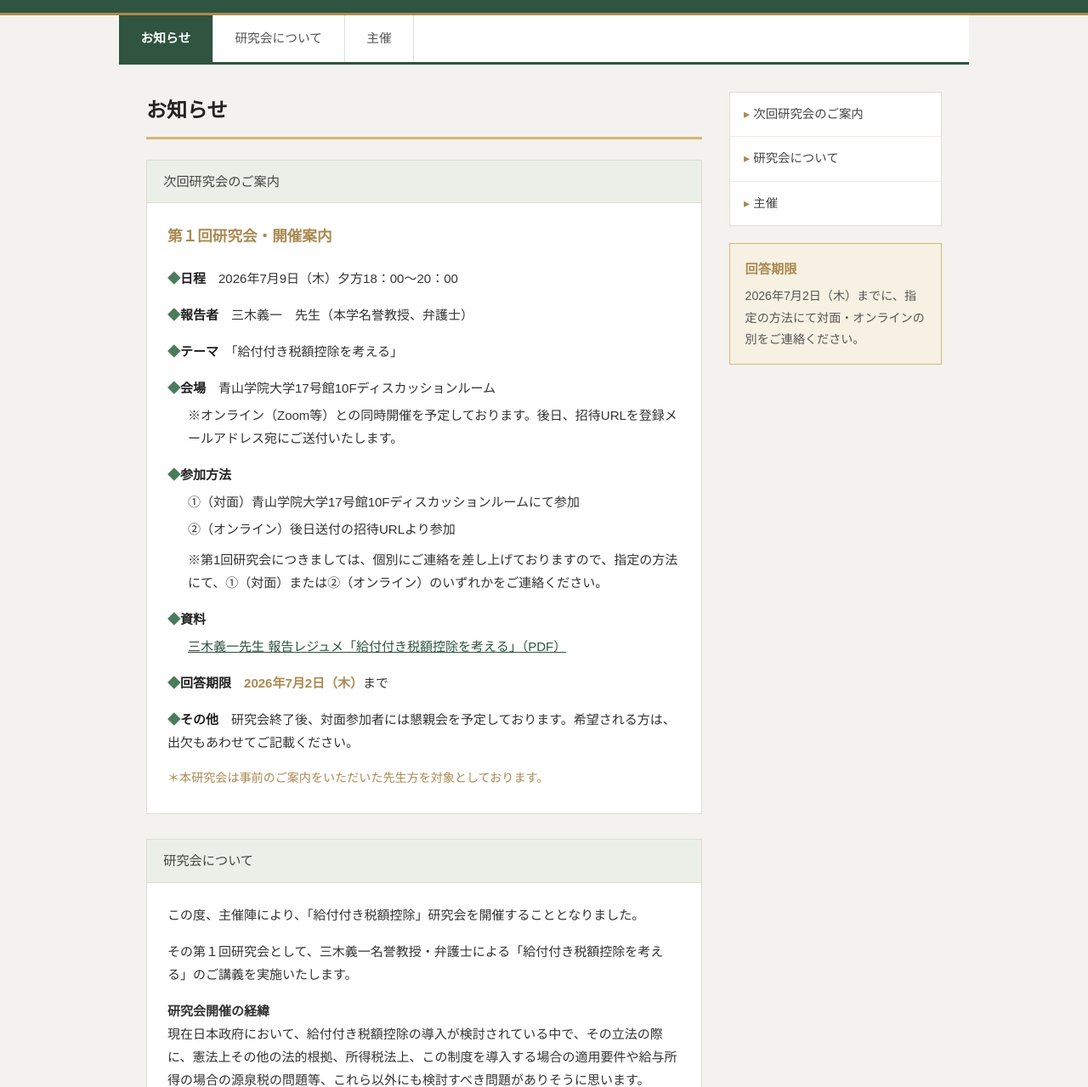
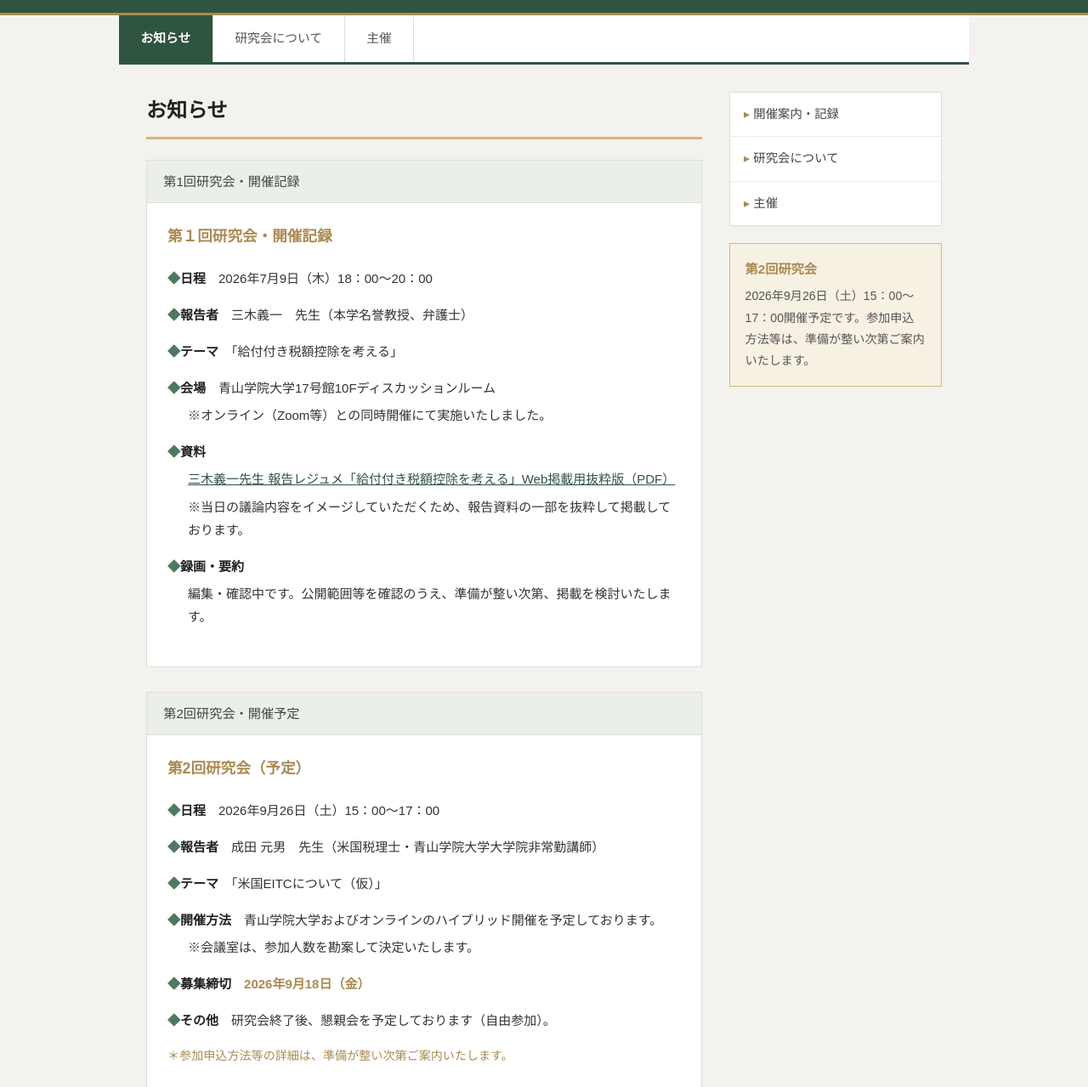
Before and after one commit to nekonotestudio/tax-credit-study-group, a plain HTML site: page index.html in a window 1280 px wide. Shown: the part 61-1340 px from the top of the page at 85% size. Drawn offline with Linux system fonts and the light colour scheme.

Commit message:
Update study group site for first recap and second event

```diff
--- a/index.html
+++ b/index.html
@@ -309,13 +309,13 @@
 
     <section class="anchor-section" id="info">
       <div class="content-box">
-        <div class="box-header">次回研究会のご案内</div>
+        <div class="box-header">第1回研究会・開催記録</div>
         <div class="box-body">
 
-          <p class="event-title">第１回研究会・開催案内</p>
+          <p class="event-title">第１回研究会・開催記録</p>
 
           <div class="field">
-            <span class="diamond">◆</span><span class="field-label">日程</span>　2026年7月9日（木）夕方18：00〜20：00
+            <span class="diamond">◆</span><span class="field-label">日程</span>　2026年7月9日（木）18：00〜20：00
           </div>
 
           <div class="field">
@@ -328,30 +328,55 @@
 
           <div class="field">
             <span class="diamond">◆</span><span class="field-label">会場</span>　青山学院大学17号館10Fディスカッションルーム
-            <div class="sub">※オンライン（Zoom等）との同時開催を予定しております。後日、招待URLを登録メールアドレス宛にご送付いたします。</div>
-          </div>
-
-          <div class="field">
-            <span class="diamond">◆</span><span class="field-label">参加方法</span>
-            <div class="sub">①（対面）青山学院大学17号館10Fディスカッションルームにて参加</div>
-            <div class="sub">②（オンライン）後日送付の招待URLより参加</div>
-            <div class="sub" style="margin-top:0.6rem;">※第1回研究会につきましては、個別にご連絡を差し上げておりますので、指定の方法にて、①（対面）または②（オンライン）のいずれかをご連絡ください。</div>
+            <div class="sub">※オンライン（Zoom等）との同時開催にて実施いたしました。</div>
           </div>
 
           <div class="field">
             <span class="diamond">◆</span><span class="field-label">資料</span>
-            <div class="sub"><a href="docs/miki_resume_20260709.pdf">三木義一先生 報告レジュメ「給付付き税額控除を考える」（PDF）</a></div>
+            <div class="sub"><a href="docs/miki_resume_excerpt_20260709.pdf">三木義一先生 報告レジュメ「給付付き税額控除を考える」Web掲載用抜粋版（PDF）</a></div>
+            <div class="sub" style="margin-top:0.4rem;">※当日の議論内容をイメージしていただくため、報告資料の一部を抜粋して掲載しております。</div>
           </div>
 
           <div class="field">
-            <span class="diamond">◆</span><span class="field-label">回答期限</span>　<span class="deadline">2026年7月2日（木）</span>まで
+            <span class="diamond">◆</span><span class="field-label">録画・要約</span>
+            <div class="sub">編集・確認中です。公開範囲等を確認のうえ、準備が整い次第、掲載を検討いたします。</div>
+          </div>
+
+        </div>
+      </div>
+
+      <div class="content-box">
+        <div class="box-header">第2回研究会・開催予定</div>
+        <div class="box-body">
+
+          <p class="event-title">第2回研究会（予定）</p>
+
+          <div class="field">
+            <span class="diamond">◆</span><span class="field-label">日程</span>　2026年9月26日（土）15：00〜17：00
           </div>
 
           <div class="field">
-            <span class="diamond">◆</span><span class="field-label">その他</span>　研究会終了後、対面参加者には懇親会を予定しております。希望される方は、出欠もあわせてご記載ください。
+            <span class="diamond">◆</span><span class="field-label">報告者</span>　成田 元男　先生（米国税理士・青山学院大学大学院非常勤講師）
           </div>
 
-          <p class="note-asterisk">＊本研究会は事前のご案内をいただいた先生方を対象としております。</p>
+          <div class="field">
+            <span class="diamond">◆</span><span class="field-label">テーマ</span>　「米国EITCについて（仮）」
+          </div>
+
+          <div class="field">
+            <span class="diamond">◆</span><span class="field-label">開催方法</span>　青山学院大学およびオンラインのハイブリッド開催を予定しております。
+            <div class="sub">※会議室は、参加人数を勘案して決定いたします。</div>
+          </div>
+
+          <div class="field">
+            <span class="diamond">◆</span><span class="field-label">募集締切</span>　<span class="deadline">2026年9月18日（金）</span>
+          </div>
+
+          <div class="field">
+            <span class="diamond">◆</span><span class="field-label">その他</span>　研究会終了後、懇親会を予定しております（自由参加）。
+          </div>
+
+          <p class="note-asterisk">＊参加申込方法等の詳細は、準備が整い次第ご案内いたします。</p>
 
         </div>
       </div>
@@ -364,7 +389,7 @@
 
           <p>この度、主催陣により、「給付付き税額控除」研究会を開催することとなりました。</p>
 
-          <p>その第１回研究会として、三木義一名誉教授・弁護士による「給付付き税額控除を考える」のご講義を実施いたします。</p>
+          <p>第１回研究会では、三木義一名誉教授・弁護士による「給付付き税額控除を考える」のご講義を実施いたしました。</p>
 
           <p><strong>研究会開催の経緯</strong><br>
           現在日本政府において、給付付き税額控除の導入が検討されている中で、その立法の際に、憲法上その他の法的根拠、所得税法上、この制度を導入する場合の適用要件や給与所得の場合の源泉税の問題等、これら以外にも検討すべき問題がありそうに思います。</p>
@@ -398,15 +423,15 @@
   <aside>
     <div class="side-box">
       <ul>
-        <li><a href="#info">次回研究会のご案内</a></li>
+        <li><a href="#info">開催案内・記録</a></li>
         <li><a href="#background">研究会について</a></li>
         <li><a href="#organizers">主催</a></li>
       </ul>
     </div>
 
     <div class="side-highlight">
-      <strong>回答期限</strong>
-      2026年7月2日（木）までに、指定の方法にて対面・オンラインの別をご連絡ください。
+      <strong>第2回研究会</strong>
+      2026年9月26日（土）15：00〜17：00開催予定です。参加申込方法等は、準備が整い次第ご案内いたします。
     </div>
   </aside>
 
```
Also changed, not shown: 2 other files.
